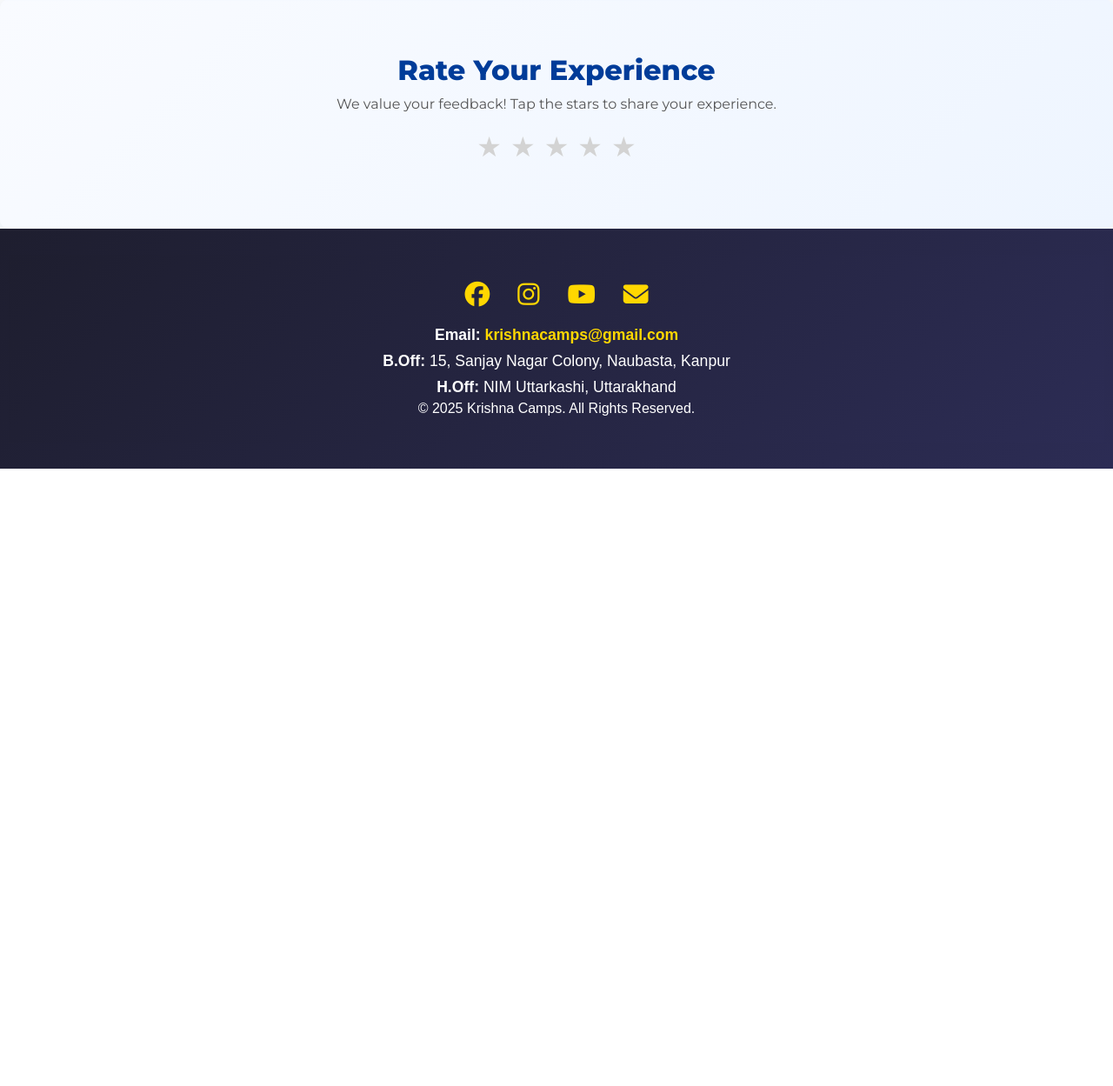
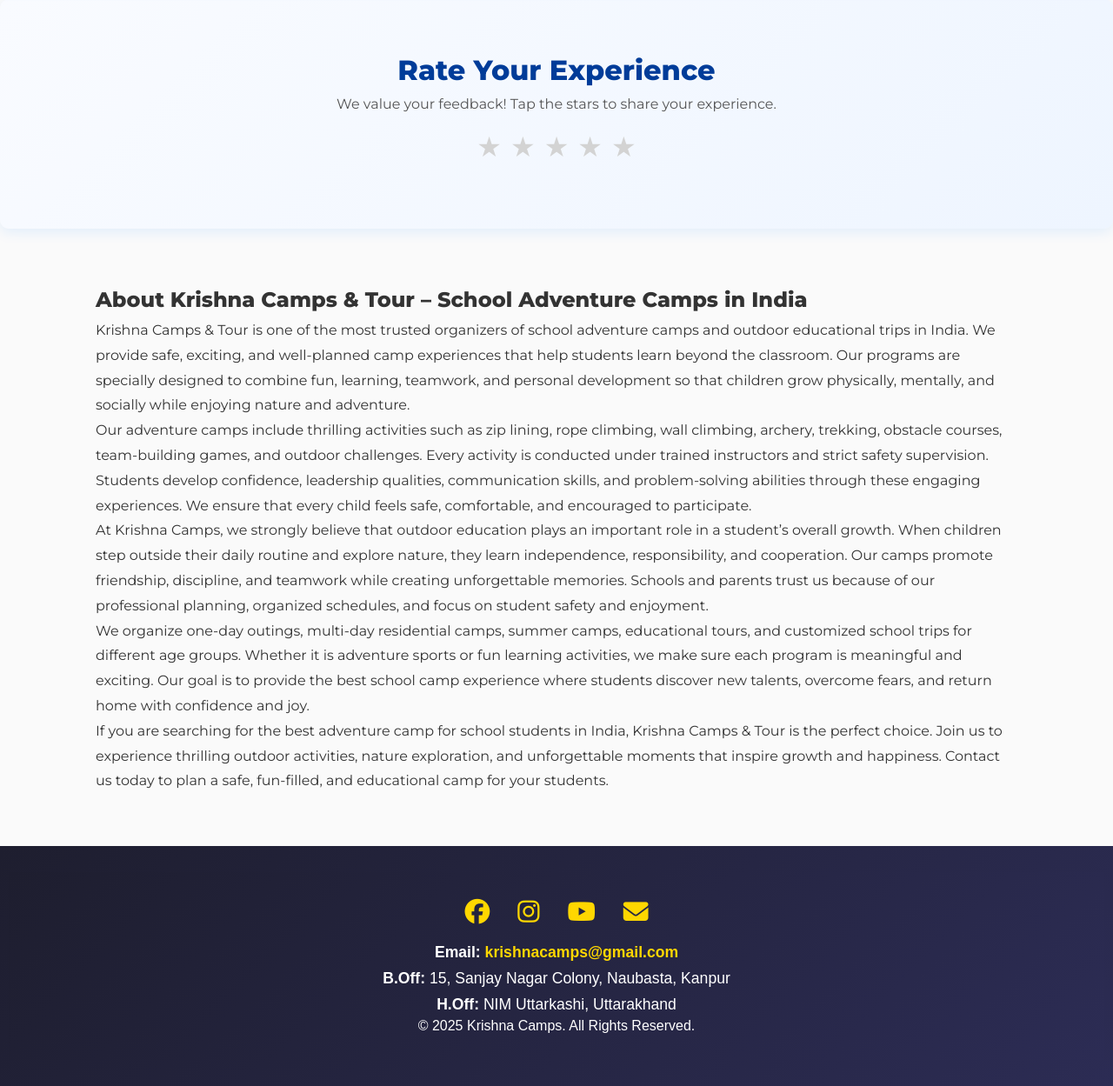
Before and after one commit to 122-mayank/Krishna_Camps, a Node server app: page / in a window 1280 px wide. Shown: the part 2298-3547 px from the top of the page at 87% size. Before the commit the page ends 2837 px from the top, so only its background shows below. Run offline with Node 20, Linux system fonts and the light colour scheme; some web fonts are replaced.

Commit message:
Seo optimization

```diff
--- a/views/index.ejs
+++ b/views/index.ejs
@@ -170,6 +170,44 @@
 </section>
 
 
+<!-- SEO Content Section (for Google Ranking) -->
+<section class="seo-content" style="padding:60px 20px; max-width:1100px; margin:auto; line-height:1.8;">
+  <h2>About Krishna Camps & Tour – School Adventure Camps in India</h2>
+
+  <p>
+    Krishna Camps & Tour is one of the most trusted organizers of school adventure camps and outdoor educational trips in India.
+    We provide safe, exciting, and well-planned camp experiences that help students learn beyond the classroom. Our programs are
+    specially designed to combine fun, learning, teamwork, and personal development so that children grow physically, mentally,
+    and socially while enjoying nature and adventure.
+  </p>
+
+  <p>
+    Our adventure camps include thrilling activities such as zip lining, rope climbing, wall climbing, archery, trekking, obstacle courses,
+    team-building games, and outdoor challenges. Every activity is conducted under trained instructors and strict safety supervision.
+    Students develop confidence, leadership qualities, communication skills, and problem-solving abilities through these engaging experiences.
+    We ensure that every child feels safe, comfortable, and encouraged to participate.
+  </p>
+
+  <p>
+    At Krishna Camps, we strongly believe that outdoor education plays an important role in a student’s overall growth. When children step
+    outside their daily routine and explore nature, they learn independence, responsibility, and cooperation. Our camps promote friendship,
+    discipline, and teamwork while creating unforgettable memories. Schools and parents trust us because of our professional planning,
+    organized schedules, and focus on student safety and enjoyment.
+  </p>
+
+  <p>
+    We organize one-day outings, multi-day residential camps, summer camps, educational tours, and customized school trips for different
+    age groups. Whether it is adventure sports or fun learning activities, we make sure each program is meaningful and exciting. Our goal
+    is to provide the best school camp experience where students discover new talents, overcome fears, and return home with confidence and joy.
+  </p>
+
+  <p>
+    If you are searching for the best adventure camp for school students in India, Krishna Camps & Tour is the perfect choice. Join us to
+    experience thrilling outdoor activities, nature exploration, and unforgettable moments that inspire growth and happiness. Contact us today
+    to plan a safe, fun-filled, and educational camp for your students.
+  </p>
+</section>
+
 
   <!-- Footer -->
   <footer>
```
